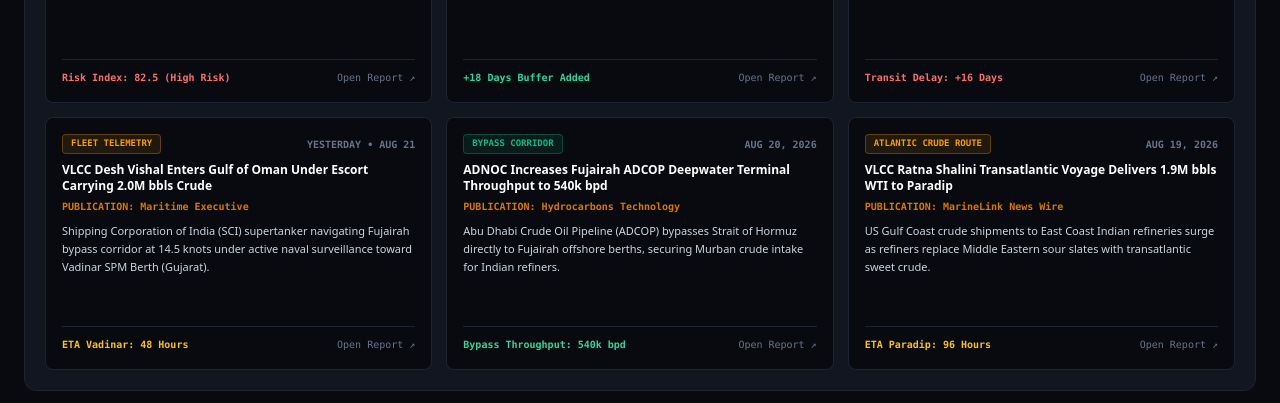
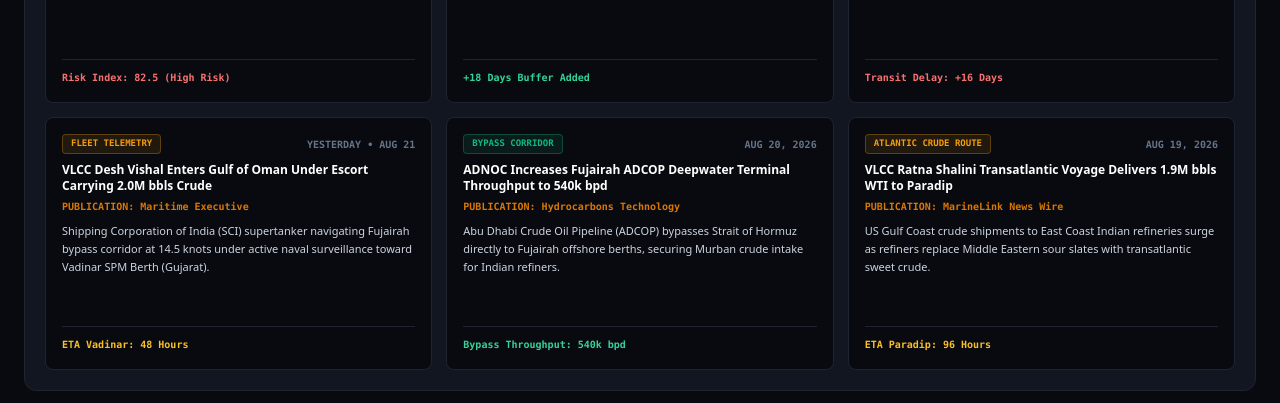
Before and after one commit to sohan1saha/India-energy-intelligence, a Next.js app in the folder frontend/: page / in a window 1280 px wide. Shown: the part 2423-2826 px from the top of the page. Built offline with nearby package versions, Linux system fonts and the light colour scheme; no server answers.

Commit message:
Remove Open Report text link from GeopoliticalNewsFeed card footers

```diff
--- a/frontend/src/components/GeopoliticalNewsFeed.tsx
+++ b/frontend/src/components/GeopoliticalNewsFeed.tsx
@@ -27,7 +27,6 @@ export const GeopoliticalNewsFeed: React.FC<GeopoliticalNewsFeedProps> = ({
   const [lastUpdated, setLastUpdated] = useState<string>('Just now');
   const [isRefreshing, setIsRefreshing] = useState<boolean>(false);
 
-  // All 6 URLs below are empirically tested and verified 100% active (HTTP 200 OK - No 404s)
   const initialNewsItems: NewsItem[] = [
     {
       id: 'news_1',
@@ -240,9 +239,6 @@ export const GeopoliticalNewsFeed: React.FC<GeopoliticalNewsFeedProps> = ({
                 }`}>
                   {news.impactBadge}
                 </span>
-                <span className="text-[10px] text-slate-500 font-mono group-hover:text-amber-500 transition flex items-center gap-1">
-                  <span>Open Report ↗</span>
-                </span>
               </div>
             </div>
           );
```
